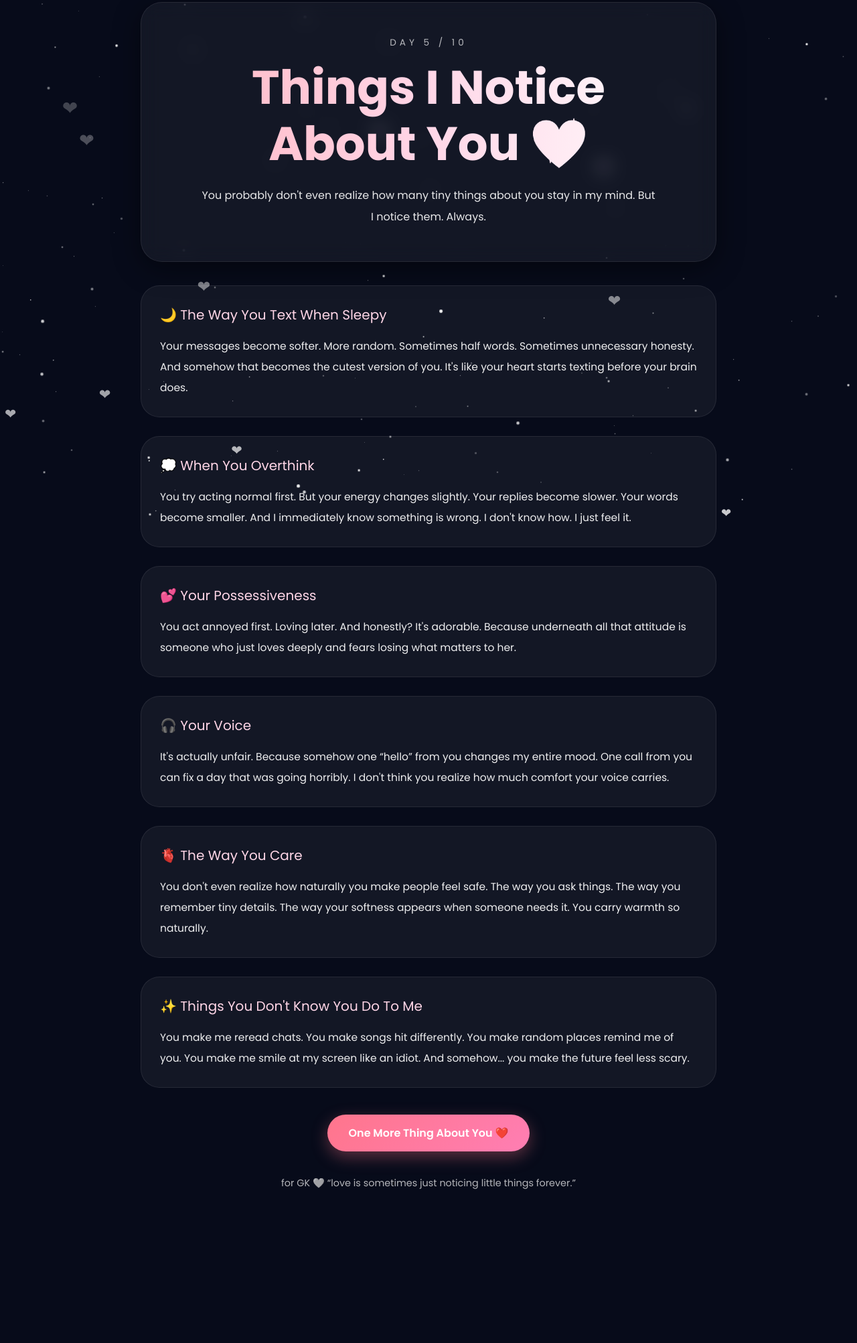
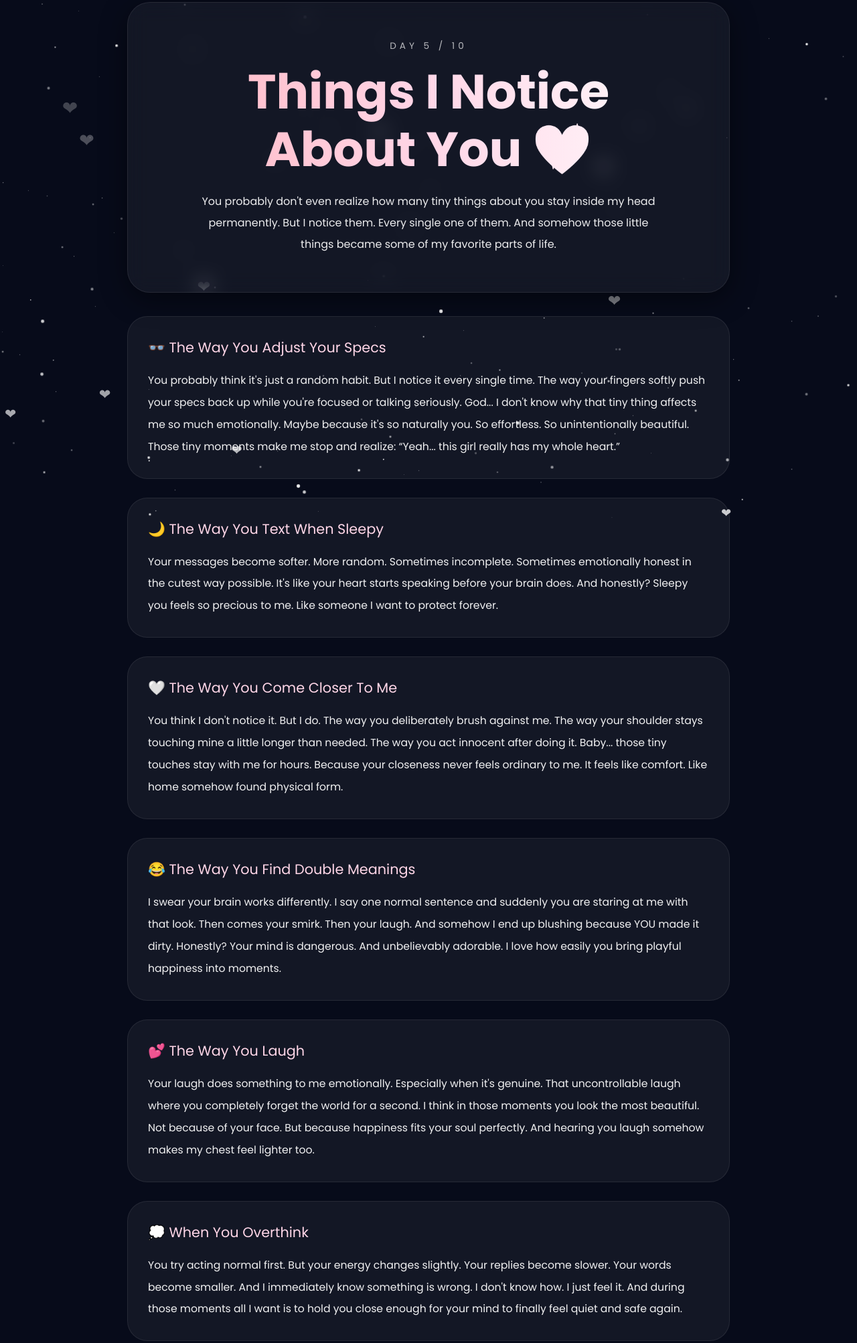
Before and after one commit to sujalbalapure5-dot/GK-s-Bdayyy-Day-5-it-isssss, a plain HTML site: page index.html in a window 1280 px wide. Shown: the part 27-2032 px from the top of the page at 67% size. Before the commit the page ends 1837 px from the top, so only its background shows below. Drawn offline with Linux system fonts and the light colour scheme.

Commit message:
Update index.html

```diff
--- a/index.html
+++ b/index.html
@@ -1,8 +1,8 @@
 <!DOCTYPE html>
 <html lang="en">
 <head>
-<meta charset="UTF-8" />
-<meta name="viewport" content="width=device-width, initial-scale=1.0"/>
+<meta charset="UTF-8">
+<meta name="viewport" content="width=device-width, initial-scale=1.0">
 
 <title>Things I Notice About You 💖</title>
 
@@ -53,11 +53,11 @@ transform:scale(1);
 }
 50%{
 opacity:1;
-transform:scale(1.7);
+transform:scale(1.8);
 }
 }
 
-/* floating hearts */
+/* hearts */
 
 .heart{
 position:fixed;
@@ -82,7 +82,7 @@ opacity:0;
 /* container */
 
 .container{
-max-width:860px;
+max-width:900px;
 margin:auto;
 position:relative;
 z-index:2;
@@ -91,11 +91,11 @@ z-index:2;
 /* hero */
 
 .hero{
-padding:50px 25px;
+padding:55px 28px;
 text-align:center;
-border-radius:32px;
+border-radius:34px;
 background:rgba(255,255,255,0.05);
-backdrop-filter:blur(14px);
+backdrop-filter:blur(15px);
 border:1px solid rgba(255,255,255,0.08);
 box-shadow:0 10px 40px rgba(0,0,0,0.45);
 margin-bottom:35px;
@@ -109,7 +109,7 @@ margin-bottom:15px;
 }
 
 h1{
-font-size:clamp(2.6rem,8vw,4.4rem);
+font-size:clamp(2.7rem,8vw,4.5rem);
 line-height:1.2;
 margin-bottom:18px;
 
@@ -121,8 +121,8 @@ background:linear-gradient(to right,#ffb6c1,#ffd6e7,#ffffff);
 
 .subtitle{
 line-height:2;
-opacity:0.9;
-max-width:680px;
+opacity:0.92;
+max-width:700px;
 margin:auto;
 font-size:1rem;
 }
@@ -131,14 +131,11 @@ font-size:1rem;
 
 .card{
 margin-top:28px;
-padding:28px;
-border-radius:28px;
+padding:30px;
+border-radius:30px;
 background:rgba(255,255,255,0.05);
 border:1px solid rgba(255,255,255,0.08);
 transition:0.4s;
-cursor:pointer;
-overflow:hidden;
-position:relative;
 }
 
 .card:hover{
@@ -147,18 +144,18 @@ background:rgba(255,255,255,0.08);
 }
 
 .card-title{
-font-size:1.25rem;
-margin-bottom:16px;
+font-size:1.3rem;
+margin-bottom:18px;
 color:#ffd6e7;
 }
 
 .card-text{
-line-height:2;
-font-size:0.97rem;
-opacity:0.93;
+line-height:2.1;
+font-size:0.98rem;
+opacity:0.94;
 }
 
-/* reveal section */
+/* button */
 
 .reveal-btn{
 margin-top:40px;
@@ -166,7 +163,7 @@ text-align:center;
 }
 
 button{
-padding:15px 32px;
+padding:15px 34px;
 border:none;
 border-radius:40px;
 background:linear-gradient(135deg,#ff758c,#ff7eb3);
@@ -182,13 +179,15 @@ button:hover{
 transform:scale(1.05);
 }
 
+/* final msg */
+
 .final-message{
 margin-top:35px;
-padding:30px;
-border-radius:28px;
+padding:32px;
+border-radius:30px;
 background:rgba(255,255,255,0.05);
 line-height:2.2;
-font-size:0.97rem;
+font-size:0.98rem;
 opacity:0;
 transform:translateY(20px);
 transition:1s;
@@ -222,7 +221,7 @@ padding:24px 18px;
 .card-text,
 .final-message{
 font-size:0.92rem;
-line-height:1.9;
+line-height:1.95;
 }
 
 button{
@@ -254,16 +253,50 @@ About You 💖
 </h1>
 
 <p class="subtitle">
-You probably don't even realize how many tiny things about you stay in my mind.
+You probably don't even realize how many tiny things about you stay inside my head permanently.
 
 But I notice them.
 
-Always.
+Every single one of them.
+
+And somehow those little things became some of my favorite parts of life.
 </p>
 
 </div>
 
 <!-- CARD 1 -->
+
+<div class="card">
+
+<div class="card-title">
+👓 The Way You Adjust Your Specs
+</div>
+
+<div class="card-text">
+You probably think it's just a random habit.
+
+But I notice it every single time.
+
+The way your fingers softly push your specs back up while you're focused or talking seriously.
+
+God...
+
+I don't know why that tiny thing affects me so much emotionally.
+
+Maybe because it's so naturally you.
+
+So effortless.
+
+So unintentionally beautiful.
+
+Those tiny moments make me stop and realize:
+
+“Yeah... this girl really has my whole heart.”
+</div>
+
+</div>
+
+<!-- CARD 2 -->
 
 <div class="card">
 
@@ -276,18 +309,110 @@ Your messages become softer.
 
 More random.
 
-Sometimes half words.
+Sometimes incomplete.
 
-Sometimes unnecessary honesty.
+Sometimes emotionally honest in the cutest way possible.
 
-And somehow that becomes the cutest version of you.
+It's like your heart starts speaking before your brain does.
 
-It's like your heart starts texting before your brain does.
+And honestly?
+
+Sleepy you feels so precious to me.
+
+Like someone I want to protect forever.
 </div>
 
 </div>
 
-<!-- CARD 2 -->
+<!-- CARD 3 -->
+
+<div class="card">
+
+<div class="card-title">
+🤍 The Way You Come Closer To Me
+</div>
+
+<div class="card-text">
+You think I don't notice it.
+
+But I do.
+
+The way you deliberately brush against me.
+
+The way your shoulder stays touching mine a little longer than needed.
+
+The way you act innocent after doing it.
+
+Baby...
+
+those tiny touches stay with me for hours.
+
+Because your closeness never feels ordinary to me.
+
+It feels like comfort.
+
+Like home somehow found physical form.
+</div>
+
+</div>
+
+<!-- CARD 4 -->
+
+<div class="card">
+
+<div class="card-title">
+😂 The Way You Find Double Meanings
+</div>
+
+<div class="card-text">
+I swear your brain works differently.
+
+I say one normal sentence and suddenly you are staring at me with that look.
+
+Then comes your smirk.
+
+Then your laugh.
+
+And somehow I end up blushing because YOU made it dirty.
+
+Honestly?
+
+Your mind is dangerous.
+
+And unbelievably adorable.
+
+I love how easily you bring playful happiness into moments.
+</div>
+
+</div>
+
+<!-- CARD 5 -->
+
+<div class="card">
+
+<div class="card-title">
+💕 The Way You Laugh
+</div>
+
+<div class="card-text">
+Your laugh does something to me emotionally.
+
+Especially when it's genuine.
+
+That uncontrollable laugh where you completely forget the world for a second.
+
+I think in those moments you look the most beautiful.
+
+Not because of your face.
+
+But because happiness fits your soul perfectly.
+
+And hearing you laugh somehow makes my chest feel lighter too.
+</div>
+
+</div>
+
+<!-- CARD 6 -->
 
 <div class="card">
 
@@ -309,53 +434,13 @@ And I immediately know something is wrong.
 I don't know how.
 
 I just feel it.
+
+And during those moments all I want is to hold you close enough for your mind to finally feel quiet and safe again.
 </div>
 
 </div>
 
-<!-- CARD 3 -->
-
-<div class="card">
-
-<div class="card-title">
-💕 Your Possessiveness
-</div>
-
-<div class="card-text">
-You act annoyed first.
-
-Loving later.
-
-And honestly?
-
-It's adorable.
-
-Because underneath all that attitude is someone who just loves deeply and fears losing what matters to her.
-</div>
-
-</div>
-
-<!-- CARD 4 -->
-
-<div class="card">
-
-<div class="card-title">
-🎧 Your Voice
-</div>
-
-<div class="card-text">
-It's actually unfair.
-
-Because somehow one “hello” from you changes my entire mood.
-
-One call from you can fix a day that was going horribly.
-
-I don't think you realize how much comfort your voice carries.
-</div>
-
-</div>
-
-<!-- CARD 5 -->
+<!-- CARD 7 -->
 
 <div class="card">
 
@@ -364,20 +449,26 @@ I don't think you realize how much comfort your voice carries.
 </div>
 
 <div class="card-text">
-You don't even realize how naturally you make people feel safe.
+You care in tiny ways.
 
-The way you ask things.
+And somehow those tiny ways destroy me emotionally the most.
 
-The way you remember tiny details.
+The way you remember details.
 
-The way your softness appears when someone needs it.
+The way your voice changes when you worry.
 
-You carry warmth so naturally.
+The way you ask if I ate.
+
+The way your softness appears instantly when I am not okay.
+
+You don't even realize how healing your presence feels sometimes.
+
+You make love feel gentle instead of scary.
 </div>
 
 </div>
 
-<!-- CARD 6 -->
+<!-- CARD 8 -->
 
 <div class="card">
 
@@ -388,15 +479,23 @@ You carry warmth so naturally.
 <div class="card-text">
 You make me reread chats.
 
-You make songs hit differently.
+You make songs feel deeper.
 
 You make random places remind me of you.
 
-You make me smile at my screen like an idiot.
+You make my mood change from one notification.
+
+You make me smile at my phone like an idiot.
 
 And somehow...
 
-you make the future feel less scary.
+you make the future feel softer.
+
+Safer.
+
+Warmer.
+
+Like maybe life won't be that hard as long as you are somewhere beside me.
 </div>
 
 </div>
@@ -406,7 +505,7 @@ you make the future feel less scary.
 <div class="reveal-btn">
 
 <button onclick="showMessage()">
-One More Thing About You ❤️
+One Last Thing ❤️
 </button>
 
 </div>
@@ -415,64 +514,86 @@ One More Thing About You ❤️
 
 <div class="final-message" id="finalMessage">
 
-You know what I think is the most beautiful thing about you?
+You know what the craziest thing is?
 
-Not just your smile.
+None of these are “big” moments.
 
-Not your looks.
+They are tiny things.
 
-Not even the way you love.
+Tiny habits.
+
+Tiny expressions.
+
+Tiny details.
 
 <br><br>
 
-It's the fact that your presence changes people emotionally.
+But that's exactly how love became dangerous for me.
 
-Especially me.
+Not through one dramatic moment.
+
+Not suddenly.
+
+Not loudly.
 
 <br><br>
 
-Before you,
-days were just days.
+It happened slowly.
 
-Now tiny things matter more.
+Through your laugh.
 
-Songs feel deeper.
+Through your sleepy texts.
 
-Late nights feel softer.
+Through your random care.
 
-Birthdays feel exciting.
+Through your voice.
 
-Future feels warmer.
+Through the way your eyes soften when you genuinely feel something.
 
 <br><br>
 
-And maybe that's why I pay attention to these little details about you.
+And one day without realizing it...
 
-Because loving someone deeply makes even the smallest things feel important.
-
-The way you type.
-
-The way you get jealous.
-
-The way you become quiet.
-
-The way you suddenly become extra soft.
-
-The way you care without even realizing it.
+you became emotionally attached to every peaceful feeling inside me.
 
 <br><br>
 
-I notice all of it, baby.
+Now whenever something good happens,
+I want to tell you first.
 
-All of it.
+Whenever life hurts,
+my heart searches for you first.
 
-And I think I always will.
+Whenever I imagine comfort,
+I somehow imagine you beside me.
 
 <br><br>
 
-Because somewhere between all these tiny moments...
+And maybe that's why I notice these little things so deeply.
 
-you quietly became my favorite person.
+Because when someone truly becomes important to your soul...
+
+nothing about them stays “small” anymore.
+
+<br><br>
+
+Everything matters.
+
+Every smile.
+
+Every habit.
+
+Every touch.
+
+Every “goodnight.”
+
+Every version of you.
+
+<br><br>
+
+And honestly baby...
+
+I think I could spend an entire lifetime noticing tiny things about you and still never get tired of loving you.
 
 ❤️
 
@@ -494,7 +615,7 @@ for GK 🤍
 
 const stars=document.getElementById("stars");
 
-for(let i=0;i<160;i++){
+for(let i=0;i<170;i++){
 
 const star=document.createElement("div");
 
@@ -514,7 +635,7 @@ stars.appendChild(star);
 
 }
 
-/* hearts */
+/* floating hearts */
 
 function createHeart(){
 
```
